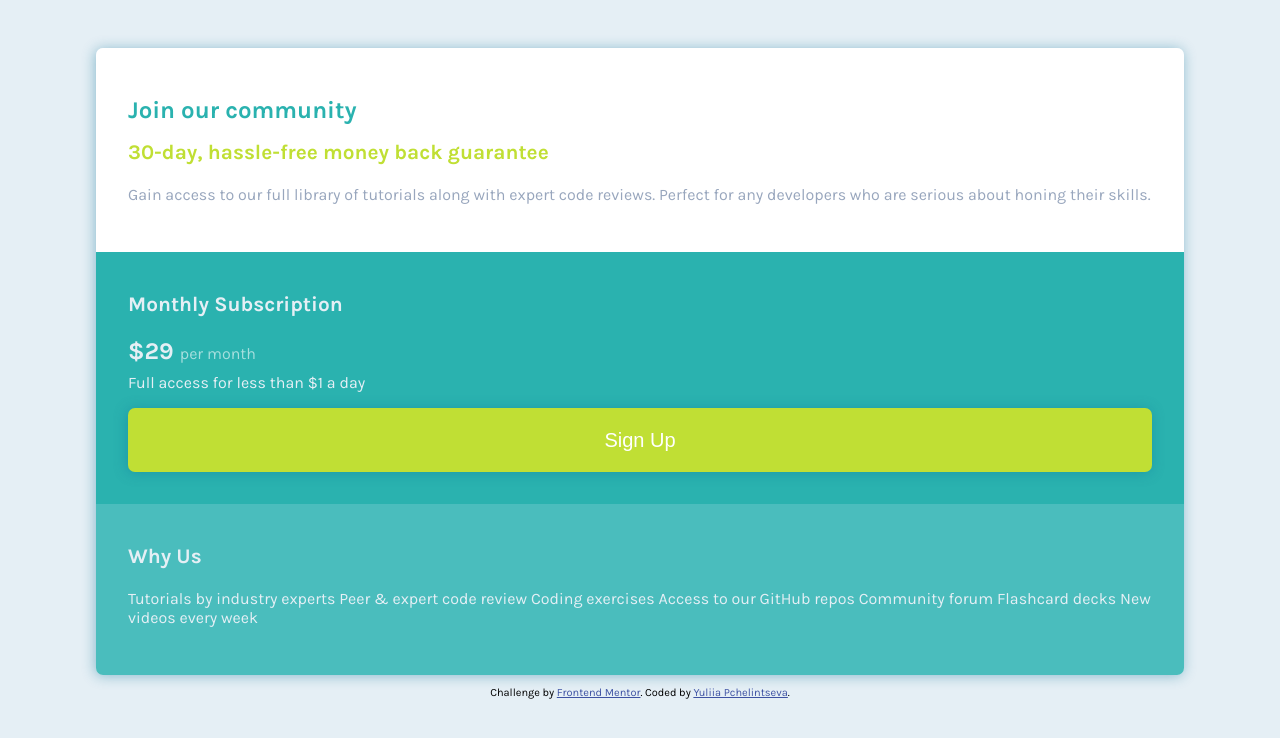
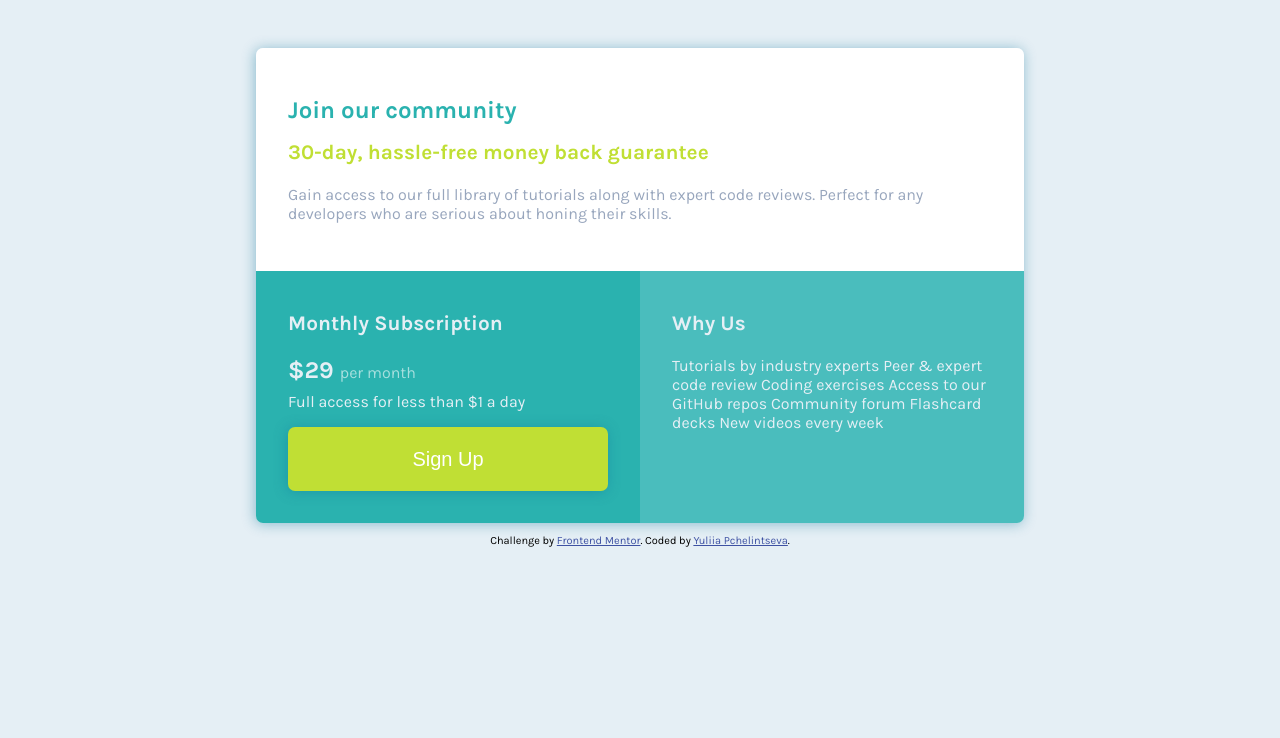
Before and after one commit to yuliia-p/Single-price-grid-component, a website: page index.html in a window 1280 px wide. Drawn offline with Linux system fonts and the light colour scheme.

Commit message:
desktop done

```diff
--- a/css/layout.css
+++ b/css/layout.css
@@ -0,0 +1,13 @@
+@media screen and (min-width: 1200px) {
+  .row {
+    display: flex;
+  }
+
+  .column-half {
+    flex-basis: 50%;
+  }
+
+  .white-bg {
+    display: block;
+  }
+}
--- a/css/styles.css
+++ b/css/styles.css
@@ -70,6 +70,11 @@ div.cyan-bg button {
   box-shadow: -1px 1px 13px 0 rgba(17, 119, 153, 0.43);
   border: none;
   border-radius: 7px;
+  cursor: pointer;
+}
+
+div.cyan-bg button:hover {
+  background-color: rgb(158, 186, 33);
 }
 
 div.cyan-light-bg {
@@ -79,3 +84,17 @@ div.cyan-light-bg {
   border-bottom-right-radius: 7px;
   border-bottom-left-radius: 7px;
 }
+
+@media screen and (min-width: 1200px) {
+  .container {
+    width: 60%;
+  }
+
+  div.cyan-light-bg {
+    border-bottom-left-radius: 0;
+  }
+
+  div.cyan-bg {
+    border-bottom-left-radius: 7px;
+  }
+}
```
